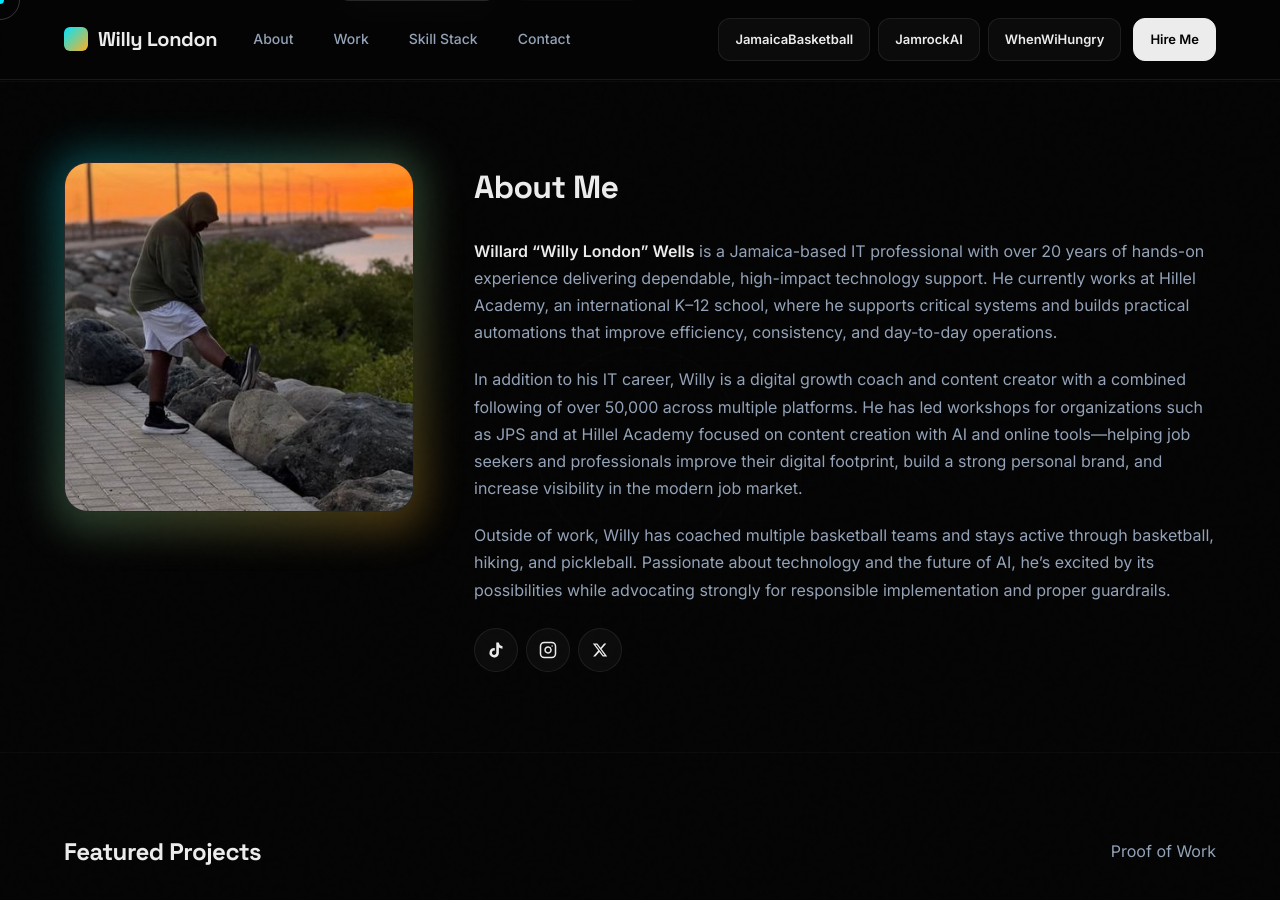
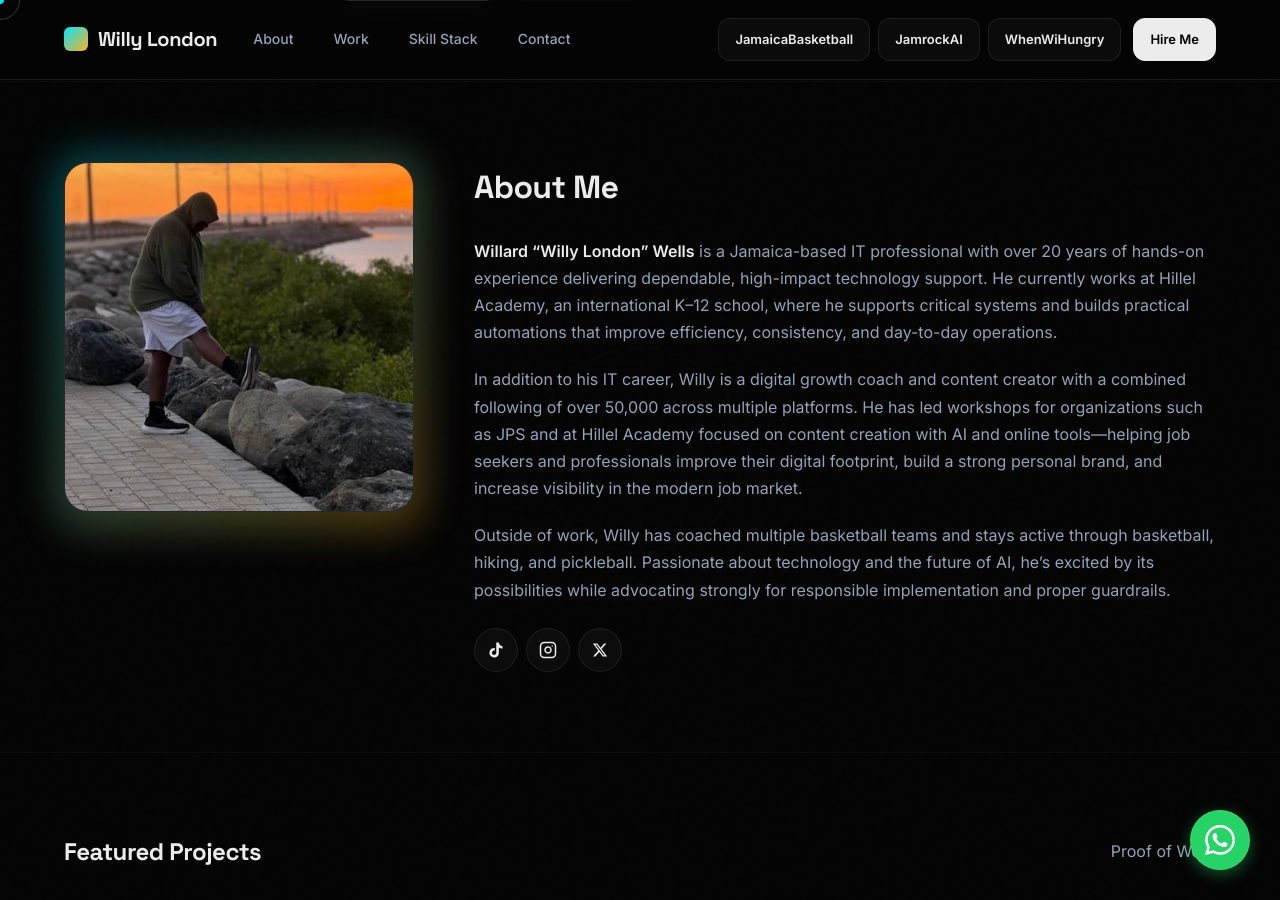
Before and after one commit to willylondon/creative-technician, a Jekyll site: the page index.html, which Jekyll copies as it is, in a window 1280 px wide and 900 px high, scrolled down 548 px. Built offline with Jekyll 4.4.1, drawn with Linux system fonts in a browser that asks for light colours.

Commit message:
Implement WhatsApp floating button with styles
Added a new WhatsApp floating button with hover effects and an SVG icon.

```diff
--- a/index.html
+++ b/index.html
@@ -68,6 +68,29 @@
       width: 60px; height: 60px;
       background-color: rgba(255, 255, 255, 0.05);
       border-color: var(--accent-cyan);
+    }
+
+    /* WhatsApp Floating Button (New Style) */
+    .whatsapp-float {
+      position: fixed;
+      bottom: 30px;
+      right: 30px;
+      width: 60px;
+      height: 60px;
+      background-color: #25D366;
+      border-radius: 50%;
+      display: flex;
+      align-items: center;
+      justify-content: center;
+      box-shadow: 0 4px 15px rgba(37, 211, 102, 0.4);
+      z-index: 1000;
+      transition: all 0.3s var(--ease);
+      border: 1px solid rgba(255,255,255,0.1);
+    }
+
+    .whatsapp-float:hover {
+      transform: translateY(-5px) scale(1.1);
+      box-shadow: 0 10px 25px rgba(37, 211, 102, 0.6);
     }
 
     /* Background Layers */
@@ -231,6 +254,8 @@
         .grid-2, .grid-3 { grid-template-columns: 1fr; }
         .nav-links-desktop { display: none; }
         .cursor-dot, .cursor-outline { display: none; }
+        .whatsapp-float { width: 50px; height: 50px; bottom: 20px; right: 20px; }
+        .whatsapp-float svg { width: 24px; height: 24px; }
         * { cursor: auto; }
     }
   </style>
@@ -472,6 +497,12 @@
     </div>
   </footer>
 
+  <a href="https://wa.me/18767978034?text=Hi%20Willy%2C%20I%20viewed%20your%20portfolio%20and%20I%27m%20interested%20in%20working%20with%20you." class="whatsapp-float" target="_blank" aria-label="Chat on WhatsApp">
+    <svg width="30" height="30" viewBox="0 0 24 24" fill="white" xmlns="http://www.w3.org/2000/svg">
+      <path d="M17.472 14.382c-.297-.149-1.758-.867-2.03-.967-.273-.099-.471-.148-.67.15-.197.297-.767.966-.94 1.164-.173.199-.347.223-.644.075-.297-.15-1.255-.463-2.39-1.475-.883-.788-1.48-1.761-1.653-2.059-.173-.297-.018-.458.13-.606.134-.133.298-.347.446-.52.149-.174.198-.298.298-.497.099-.198.05-.371-.025-.52-.075-.149-.669-1.612-.916-2.207-.242-.579-.487-.5-.669-.51-.173-.008-.371-.01-.57-.01-.198 0-.52.074-.792.372-.272.297-1.04 1.016-1.04 2.479 0 1.462 1.065 2.875 1.213 3.074.149.198 2.096 3.2 5.077 4.487.709.306 1.262.489 1.694.625.712.227 1.36.195 1.871.118.571-.085 1.758-.719 2.006-1.413.248-.694.248-1.289.173-1.413-.074-.124-.272-.198-.57-.347m-5.421 7.403h-.004a9.87 9.87 0 01-5.031-1.378l-.361-.214-3.741.982.998-3.648-.235-.374a9.86 9.86 0 01-1.51-5.26c.001-5.45 4.436-9.884 9.888-9.884 2.64 0 5.122 1.03 6.988 2.898a9.825 9.825 0 012.893 6.994c-.003 5.45-4.437 9.884-9.885 9.884m8.413-18.297A11.815 11.815 0 0012.05 0C5.495 0 .16 5.335.157 11.892c0 2.096.547 4.142 1.588 5.945L.057 24l6.305-1.654a11.882 11.882 0 005.683 1.448h.005c6.554 0 11.89-5.335 11.893-11.893a11.821 11.821 0 00-3.48-8.413Z"/>
+    </svg>
+  </a>
+
   <script>
     // 1. Custom Cursor Logic
     const cursorDot = document.querySelector('.cursor-dot');
```
